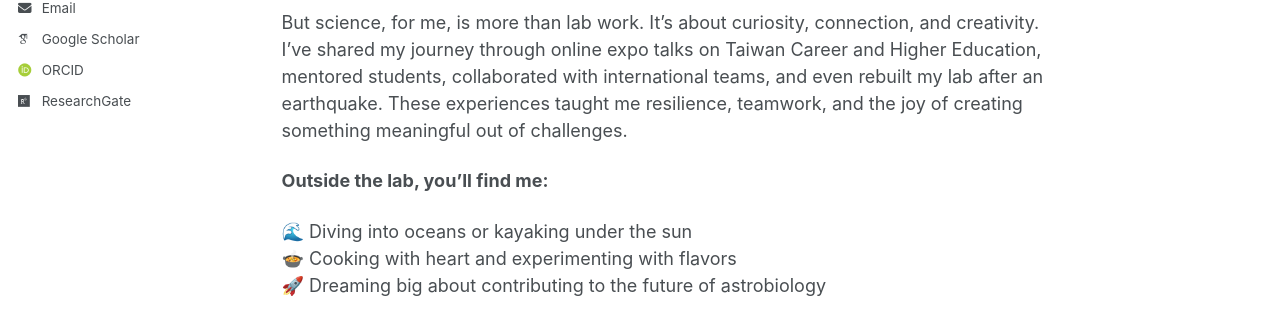
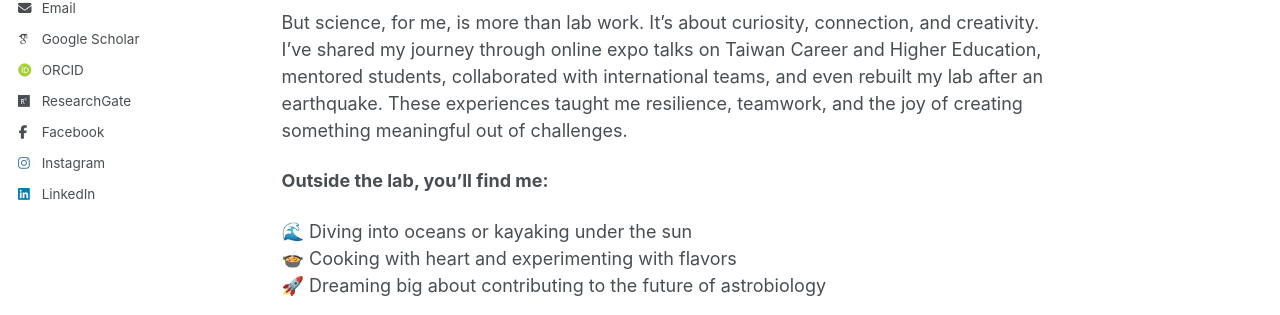
Before and after one commit to pooja-badgujar/pooja, a Jekyll site: the page built from _pages/about.md, in a window 1280 px wide. Shown: the part 593-908 px from the top of the page. Built offline with Jekyll 4.4.1, drawn with Linux system fonts in a browser that asks for light colours; some web fonts are replaced; a script that is not in the unit is left out; part of the change alters nothing that is shown.

Commit message:
Update _config.yml

```diff
--- a/_config.yml
+++ b/_config.yml
@@ -50,15 +50,15 @@ author:
   # Social media
   artstation       : # Username
   bluesky          : # Replace this with you Bluesky username
-  facebook         : # Username
+  facebook         : "https://www.facebook.com/share/1B4dHgJigr/?mibextid=wwXIfr"
   flickr           : # Username
   foursquare       : # Username
   goodreads        : # Username
   google_plus      : # Username
   keybase          : # Username
-  instagram        : # Username
+  instagram        : "https://www.instagram.com/badgujar_pooja_19?igsh=N2NhMXFlZnU5cXhv&utm_source=qr"
   lastfm           : # Username
-  linkedin         : # Username
+  linkedin         : "https://www.linkedin.com/in/dr-pooja-manik-badgujar-7229a38b/"
   mastodon         : # URL
   medium           : # URL
   pinterest        : # Username
```
